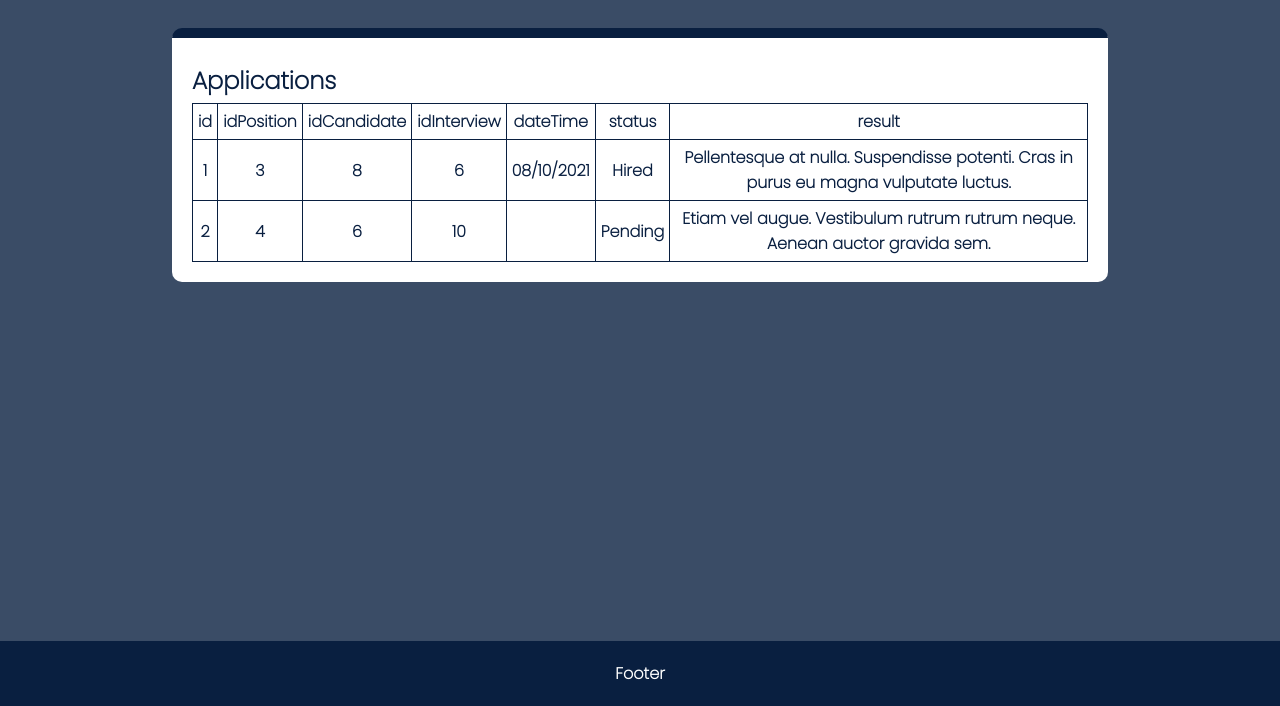
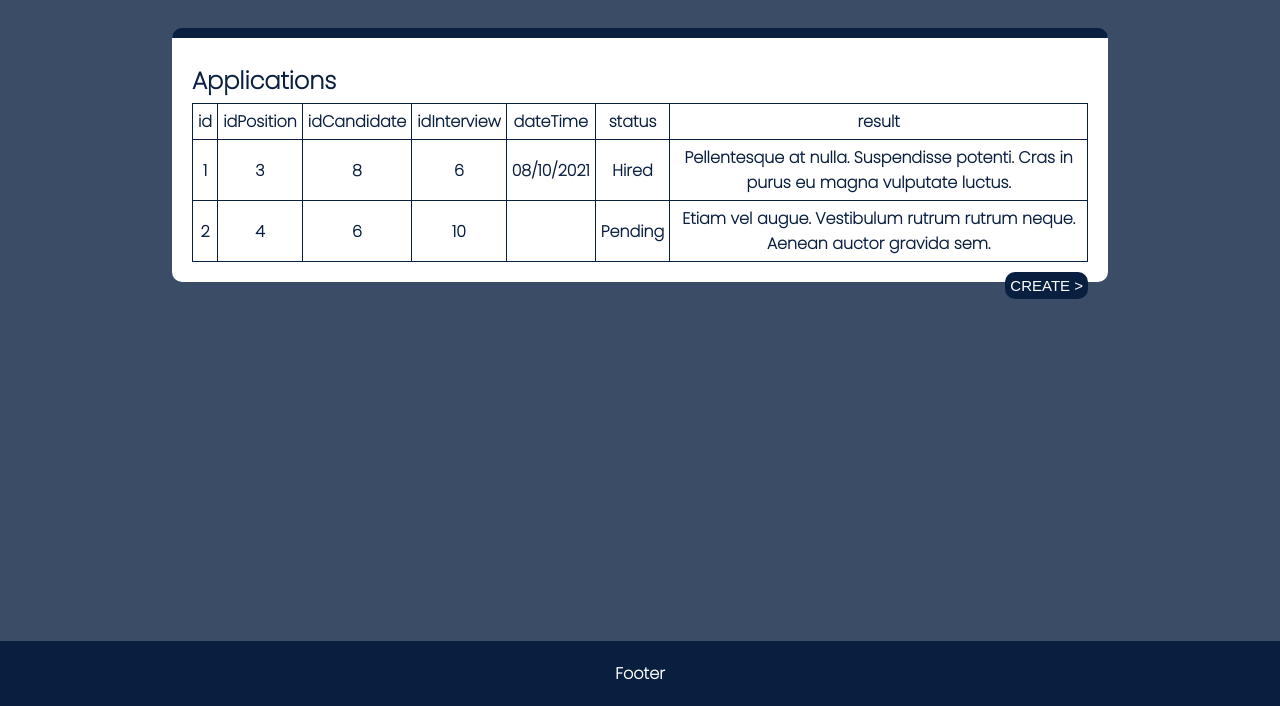
Before and after one commit to AndresCespedes23/Dami-MindSet-server, a website: page public/index.html in a window 1280 px wide. Shown: the part 94-800 px from the top of the page. Drawn offline with Linux system fonts and the light colour scheme.

Commit message:
MS-53: Add Create button in HTML & style it

```diff
--- a/public/css/styles.css
+++ b/public/css/styles.css
@@ -43,6 +43,17 @@ td {
   padding: 5px;
   border: 1px solid #091f40;
 }
+#create-button {
+  float: right;
+  margin-top: 10px;
+  padding: 5px;
+  border-radius: 10px;
+  border-style: none;
+  background-color: #091f40;
+  font-size: 15px;
+  text-transform: uppercase;
+  color: #ffffff;
+}
 footer {
   margin-top: auto;
   padding: 20px 0px;
--- a/public/index.html
+++ b/public/index.html
@@ -52,6 +52,7 @@
             </td>
           </tr>
         </table>
+        <button id="create-button">Create ></button>
       </div>
     </section>
     <footer>Footer</footer>
```
